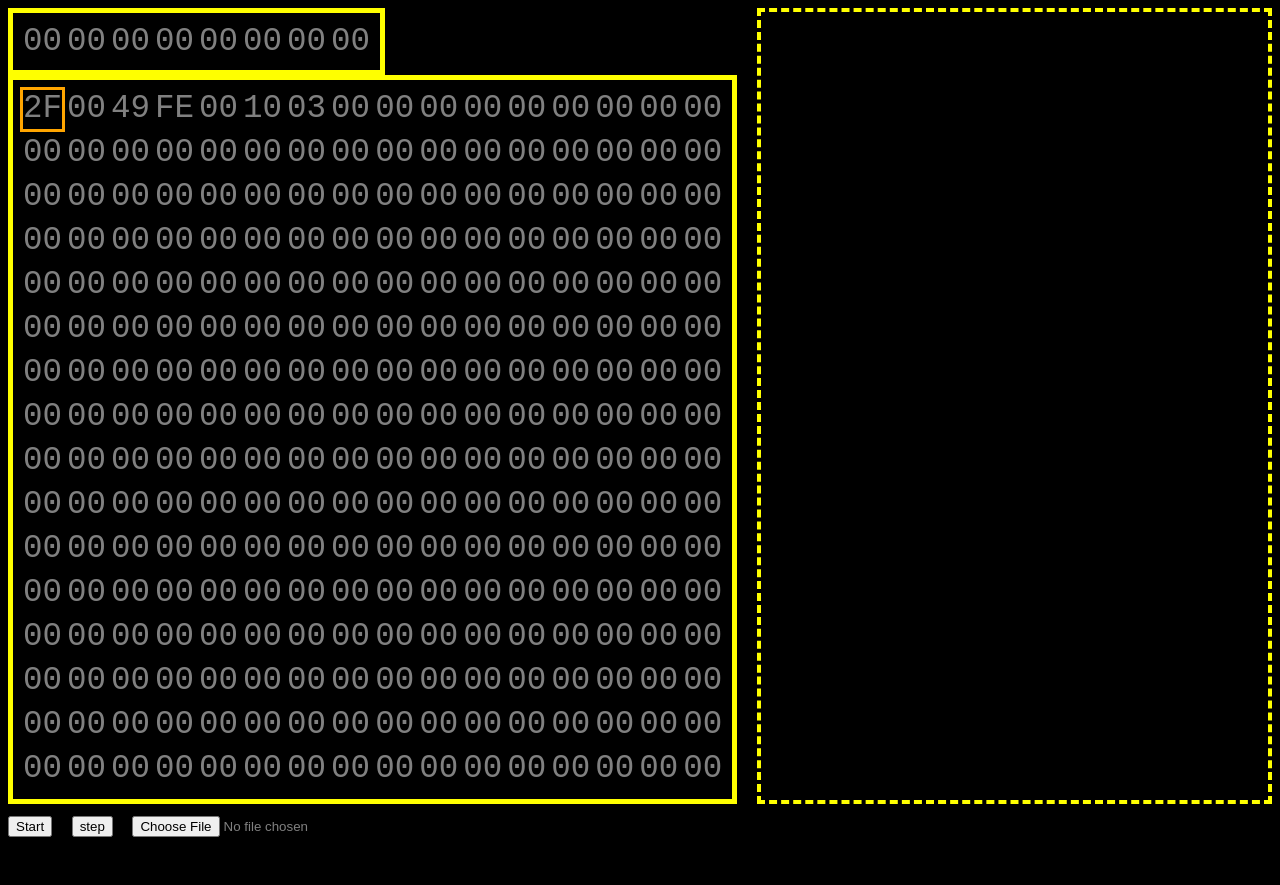
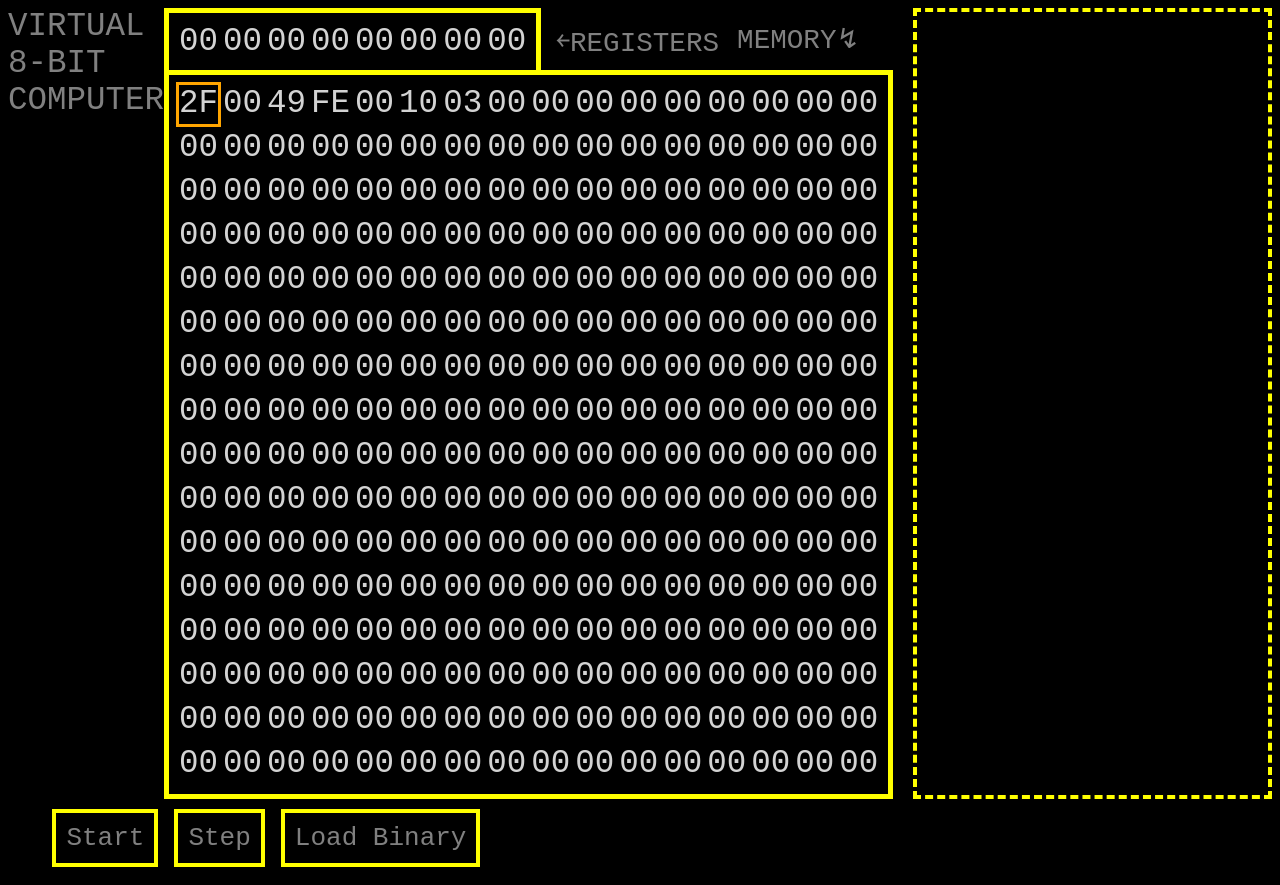
Before and after one commit to BassCodes/Virtual-8bit-Computer, a website built with webpack: page index.html in a window 1280 px wide. Before the commit the page ends 849 px from the top, so only its background shows below. Built offline with nearby package versions, Linux system fonts and the light colour scheme.

Commit message:
major ui enhancements

```diff
--- a/index.html
+++ b/index.html
@@ -9,11 +9,30 @@
 	</head>
 	<body>
 		<div id="main">
-			<div id="container"></div>
+			<div id="title">VIRTUAL 8-BIT COMPUTER</div>
+			<div id="container">
+				<div id="subcontainer">
+					<div id="registers"></div>
+					<div id="labelcontainer">
+						<div id="registers_label">￩REGISTERS</div>
+						<div id="memory_label">MEMORY↯</div>
+					</div>
+				</div>
+				<div id="memory"></div>
+			</div>
 			<div id="printout"></div>
 		</div>
-		<button type="button" id="pause_play_button">Start</button>
-		<button type="button" id="step_button">step</button>
-		<input type="file" name="binary_upload" id="binary_upload" />
+		<div id="controls_bar">
+			<button type="button" id="pause_play_button">Start</button>
+			<button type="button" id="step_button">Step</button>
+			<label for="binary_upload" class="button">Load Binary</label>
+			<input
+				id="binary_upload"
+				name="binary_upload"
+				id="binary_upload"
+				style="visibility: hidden"
+				type="file"
+			/>
+		</div>
 	</body>
 </html>
--- a/src/computer.ts
+++ b/src/computer.ts
@@ -133,12 +133,6 @@ export class Computer {
 		}
 
 		switch (inst.instr) {
-			case Instr.Print: {
-				const [register_no] = inst.params;
-				const value = this.registers[register_no];
-				// console.log(value);
-				break;
-			}
 			case Instr.Goto: {
 				const [parameter] = inst.params;
 				// console.log(`Goto ${parameter}`);
@@ -225,6 +219,12 @@ export class Computer {
 				}
 				break;
 			}
+			case Instr.Print: {
+				const [register_no] = inst.params;
+				const value = this.registers[register_no];
+				$("printout").textContent += this.registers[register_no].toString(10);
+				break;
+			}
 			case Instr.PrintASCII: {
 				const [register_num] = inst.params;
 				const ASCIIbyte = this.registers[register_num];
--- a/src/etc.ts
+++ b/src/etc.ts
@@ -3,10 +3,10 @@ export type u8 = number;
 
 export const $ = (s: string): HTMLElement => document.getElementById(s) as HTMLElement;
 export function el(type: string, id?: string): HTMLElement {
-	const div = document.createElement(type);
+	const element = document.createElement(type);
 	if (id === undefined) {
-		return div;
+		return element;
 	}
-	div.id = id;
-	return div;
+	element.id = id;
+	return element;
 }
--- a/src/ui.ts
+++ b/src/ui.ts
@@ -12,7 +12,7 @@ export class UI {
 	constructor(parent: HTMLElement) {
 		this.container = parent;
 
-		const program_mem = el("div", "program_memory");
+		const program_mem = $("memory");
 		this.program_memory_cells = [];
 		for (let i = 0; i < 256; i++) {
 			const mem_cell = el("div", `p_${i}`);
@@ -24,7 +24,7 @@ export class UI {
 		this.program_memory = program_mem;
 
 		this.register_cells = [];
-		const registers = el("div", "registers");
+		const registers = $("registers");
 		for (let i = 0; i < 8; i++) {
 			const reg_cell = el("div", `R_${i}`);
 			reg_cell.textContent = "00";
@@ -64,7 +64,7 @@ export class UI {
 
 		this.registers = registers;
 
-		this.container.append(registers, program_mem);
+		// this.container.append(registers, program_mem);
 		this.step_func = null;
 		this.auto_running = false;
 		const pp_button = $("pause_play_button");
--- a/style.css
+++ b/style.css
@@ -1,11 +1,17 @@
-#program_memory {
+* {
+	box-sizing: border-box;
+}
+
+#memory {
 	display: grid;
 	grid-template-columns: 1fr 1fr 1fr 1fr 1fr 1fr 1fr 1fr 1fr 1fr 1fr 1fr 1fr 1fr 1fr 1fr;
 	grid-gap: 5px;
 	padding: 10px;
+	border: 5px solid yellow;
+	color: lightgray;
 }
 
-#program_memory div {
+#memory div {
 	aspect-ratio: 1;
 	text-align: center;
 	margin: auto;
@@ -18,9 +24,35 @@ body {
 	font-family: monospace;
 }
 
+#registers div {
+	max-height: min-content;
+	margin-block: auto;
+}
+
+#subcontainer {
+	display: flex;
+	flex-direction: row;
+	column-gap: 15px;
+}
+
+#labelcontainer {
+	column-gap: 18px;
+	font-size: 0.85em;
+	display: flex;
+	align-items: center;
+	justify-content: space-between;
+	user-select: none;
+}
+
 #main {
 	display: flex;
 	flex-direction: row;
+}
+
+#title {
+	writing-mode: sideways-lr;
+	user-select: none;
+	text-orientation: mixed;
 }
 
 #printout {
@@ -32,26 +64,25 @@ body {
 	word-break: break-all;
 }
 
-#program_memory div.program_counter {
+#memory div.program_counter {
 	outline: 3px solid orange;
 }
 
-#program_memory {
-	border: 5px solid yellow;
-}
-
-#program_memory div.instruction_argument {
+#memory div.instruction_argument {
 	outline: 3px dashed purple;
 }
-#program_memory div.current_instruction {
+#memory div.current_instruction {
 	outline: 3px dashed greenyellow;
 }
 
 #registers {
 	border: 5px solid yellow;
+	border-bottom: none;
+	grid-template-columns: 1fr 1fr 1fr 1fr 1fr 1fr 1fr 1fr;
 	max-width: fit-content;
-	display: flex;
+	display: grid;
 	column-gap: 5px;
+	color: lightgray;
 	padding: 10px;
 }
 
@@ -60,3 +91,25 @@ body {
 	max-width: min-content;
 	max-height: min-content;
 }
+
+button,
+label.button {
+	border: 4px solid yellow;
+	color: gray;
+	margin: 10px;
+	margin-inline: 8px;
+	padding: 10px;
+	font-size: 0.8em;
+	font-family: monospace;
+	background-color: transparent;
+	cursor: pointer;
+	user-select: none;
+}
+button:hover,
+label.button:hover {
+	color: white;
+}
+#controls_bar {
+	margin-left: 1.12em;
+	display: flex;
+}
```
